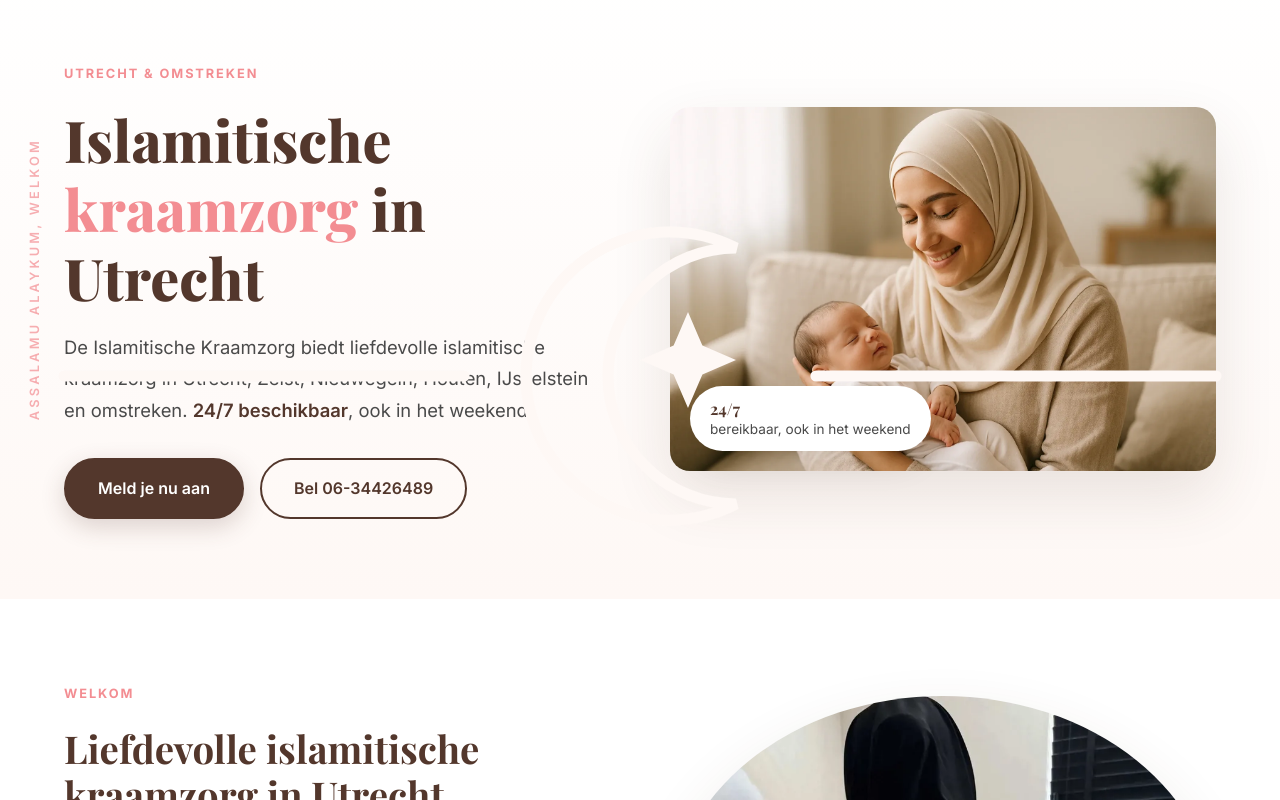
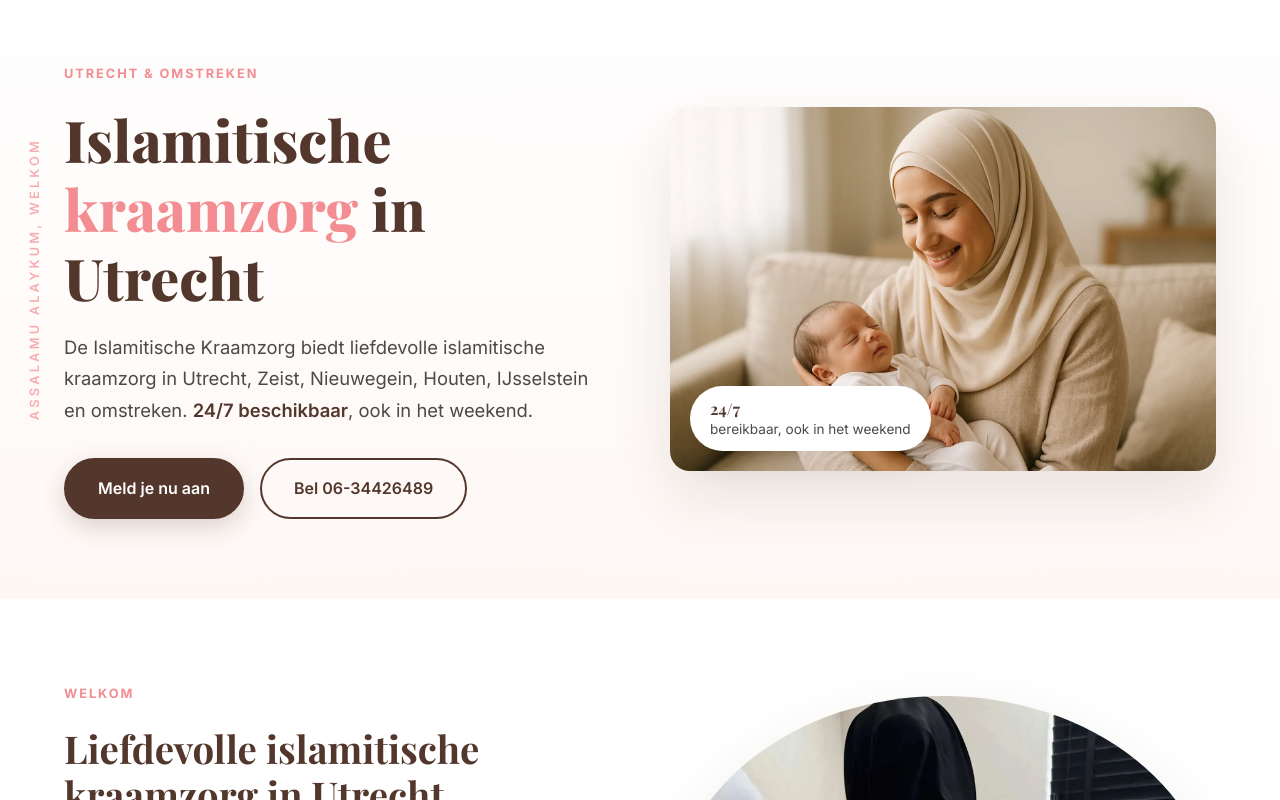
Before and after one commit to Maximustopdeals/De-Islamitische-Kraamzorg, a Next.js app: page / in a window 1280 px wide. Shown: the part 425-1225 px from the top of the page. Built offline with nearby package versions, Linux system fonts and the light colour scheme; a web font is replaced by a local one.

Commit message:
Refactor Ornament component and update SVG
Removed intersection observer logic and updated SVG attributes.

```diff
--- a/src/components/Ornament.tsx
+++ b/src/components/Ornament.tsx
@@ -1,44 +1,16 @@
-"use client";
-
-import { useEffect, useRef } from "react";
-
-/** Handgetekende halve maan-ornament; lijn wordt getekend zodra hij in beeld komt. */
 export default function Ornament() {
-  const ref = useRef<SVGSVGElement>(null);
-
-  useEffect(() => {
-    const el = ref.current;
-    if (!el) return;
-    const observer = new IntersectionObserver(
-      (entries) => {
-        entries.forEach((entry) => {
-          if (entry.isIntersecting) {
-            el.classList.add("drawn");
-            observer.unobserve(el);
-          }
-        });
-      },
-      { threshold: 0.4 }
-    );
-    observer.observe(el);
-    return () => observer.disconnect();
-  }, []);
-
   return (
     <svg
-      ref={ref}
       className="ornament"
-      viewBox="0 0 160 56"
-      fill="none"
-      stroke="currentColor"
-      strokeWidth="1.4"
-      strokeLinecap="round"
+      viewBox="0 0 1440 60"
+      preserveAspectRatio="none"
       aria-hidden="true"
+      focusable="false"
     >
-      <path d="M8 28 H58" />
-      <path d="M102 28 H152" />
-      <path d="M92 12a18 18 0 1 0 0 32 14 14 0 1 1 0-32Z" />
-      <path d="M86 20l1.8 4.2L92 26l-4.2 1.8L86 32l-1.8-4.2L80 26l4.2-1.8L86 20Z" fill="currentColor" stroke="none" />
+      <path
+        d="M0,30 C240,60 480,0 720,30 C960,60 1200,0 1440,30 L1440,60 L0,60 Z"
+        fill="currentColor"
+      />
     </svg>
   );
 }
```
